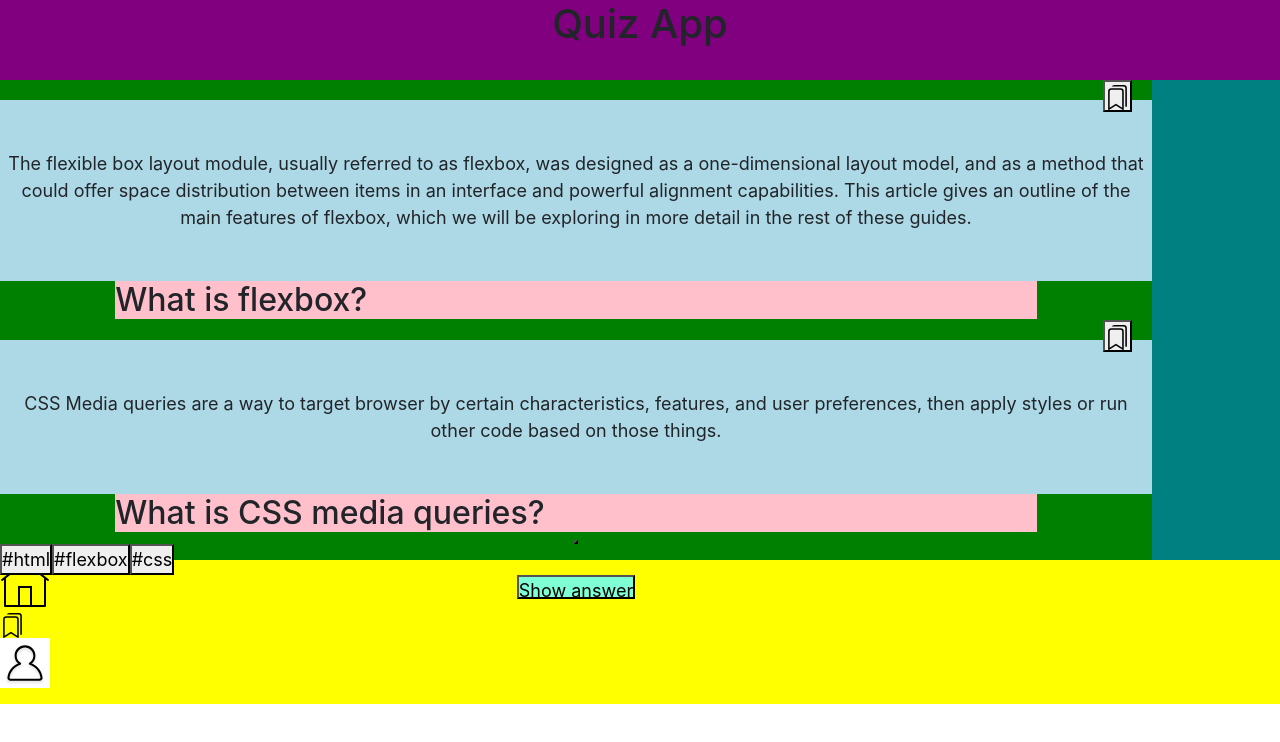
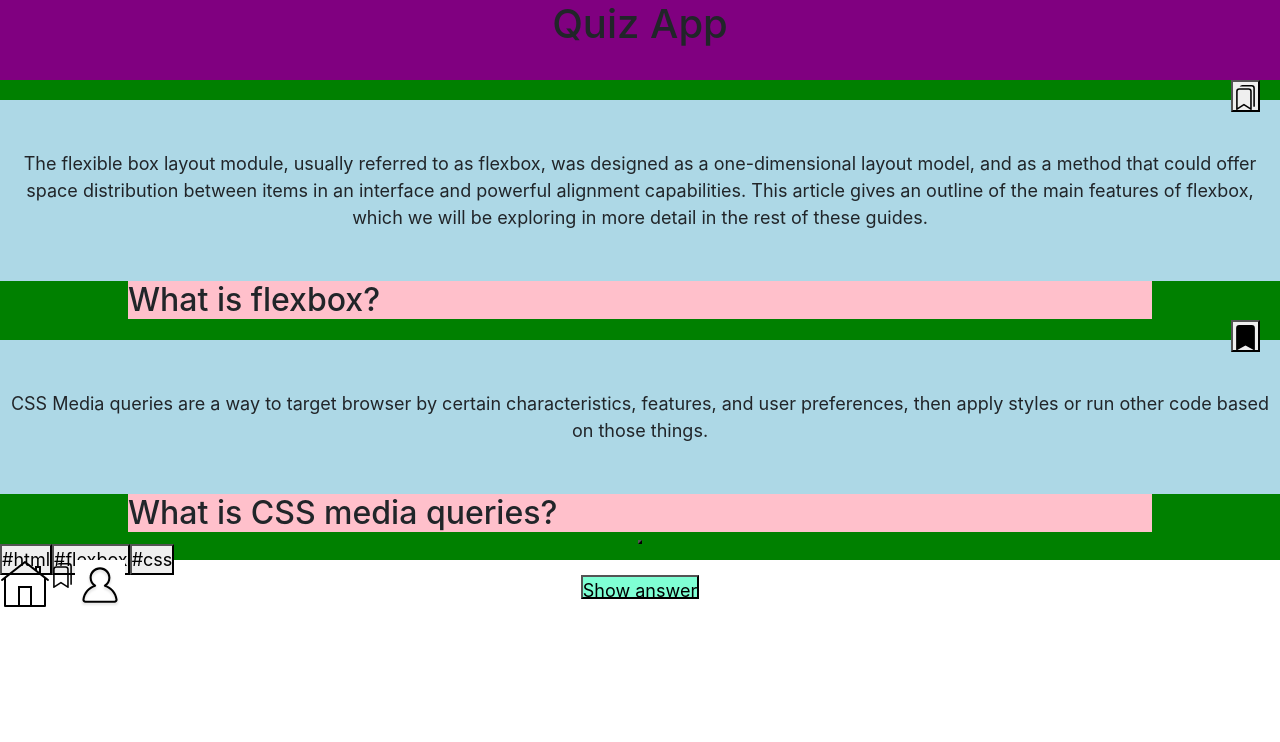
Before and after one commit to MadinaKon/recap-project-1-quiz-app, a plain HTML site: page index.html in a window 1280 px wide. Drawn offline with nearby package versions, Linux system fonts and the light colour scheme.

Commit message:
footer in horizontal

```diff
--- a/css/styles.css
+++ b/css/styles.css
@@ -30,10 +30,11 @@ main {
   width: 100vw;
   height: 60vh;
   background: teal;
+  flex: 1;
 }
 
 .question-card {
-  width: 90%;
+  /* width: 90%; */
   height: 50%;
   position: relative;
   background-color: green;
@@ -57,12 +58,16 @@ main {
   align-self: start;
 }
 
+.question-card--tag {
+  flex-direction: column;
+}
+
 .question-card--bookmark {
   position: absolute;
   right: 20px;
 }
 .question-card--button {
-  padding: 15px;
+  padding: 15px 0;
   height: 20px;
 }
 
@@ -71,15 +76,26 @@ button[type="button"] {
   height: 10%;
 }
 
-nav {
+footer {
   background: yellow;
   display: flex;
-
+  justify-content: space-between;
+  flex-wrap: wrap;
+  position: fixed;
   gap: 20px;
+  align-content: space-between;
 }
 
 .navbar-list {
-  /* display: flex; */
+  display: flex;
+  position: fixed;
+  width: 100px;
+  flex-wrap: nowrap;
+  flex-direction: row;
+}
+
+/* .navbar-list {
+  position: fixed;
   width: 100px;
   flex-wrap: nowrap;
 }
@@ -88,12 +104,13 @@ nav {
   width: 50%;
   align-content: space-between;
   justify-content: center;
-}
+} */
 
 #answer-1,
 #answer-2 {
   width: 100%;
   padding: 50px 0;
+
   text-align: center;
   background-color: lightblue;
   margin-top: 20px;
--- a/index.html
+++ b/index.html
@@ -55,7 +55,7 @@
     <!-- <button class="card__bookmark"> <button class="question-card--bookmark"><img src="./images/svg/icon-bookmark.svg" alt="bookmark icon" /></button></button>
     -->
     <button class="card__bookmark"> <button class="question-card--bookmark">
-        <img src="./images/svg/icon-bookmark.svg" alt="bookmark icon" />
+        <img src="./images/svg/bookmark-fill.svg" alt="bookmark icon" />
     </button></button>
 
 
@@ -71,7 +71,11 @@
  <!-- question button show answer -->
  <button type="button" id="question-card--button-2" onclick="toggleAnswer('answer-2', 'question-card--button-2')">Show answer</button>
   </section>
+
+
     </main>
+
+<footer>
     <nav>
         <ul class="navbar-list">
             <li class="navbar-list--item">
@@ -86,6 +90,7 @@
           </ul>
     </nav>
 
+</footer>
             <script>
                 function toggleAnswer(answerId, buttonId) {
                   const answer = document.getElementById(answerId);
```
Also changed, not shown: images/svg/bookmark-fill.svg (added).
